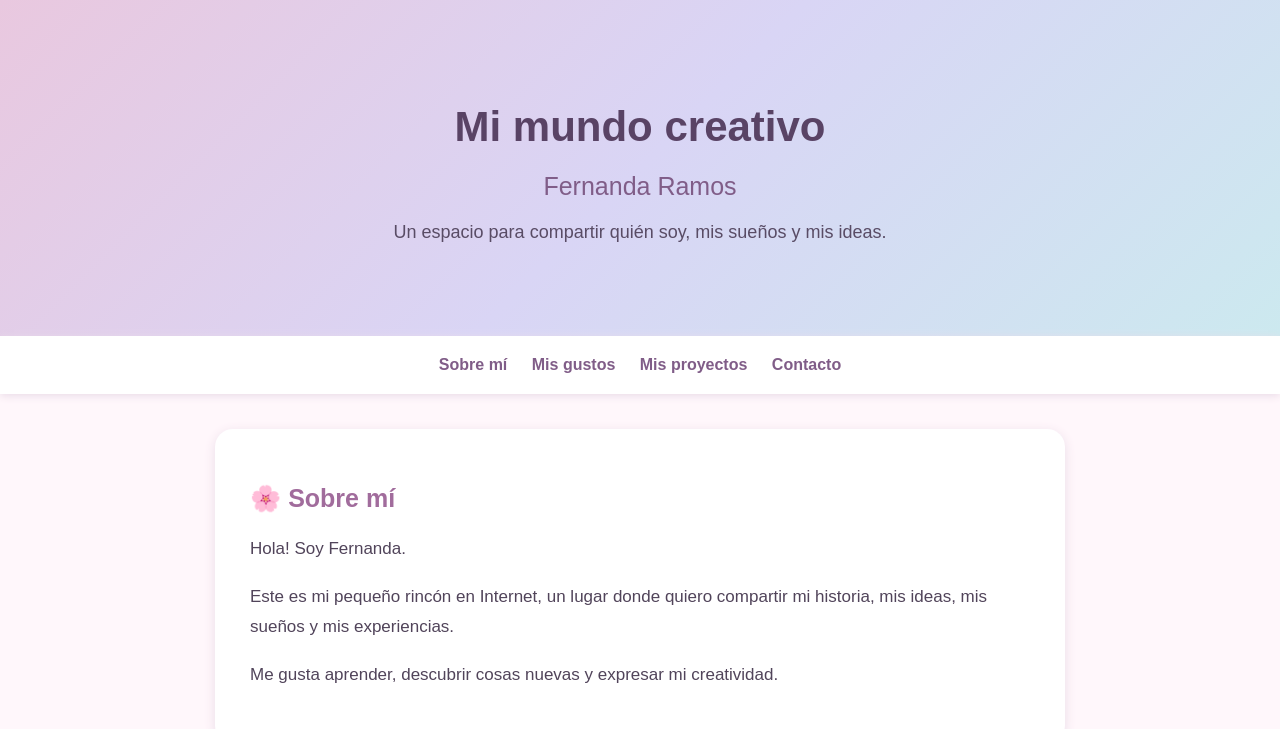
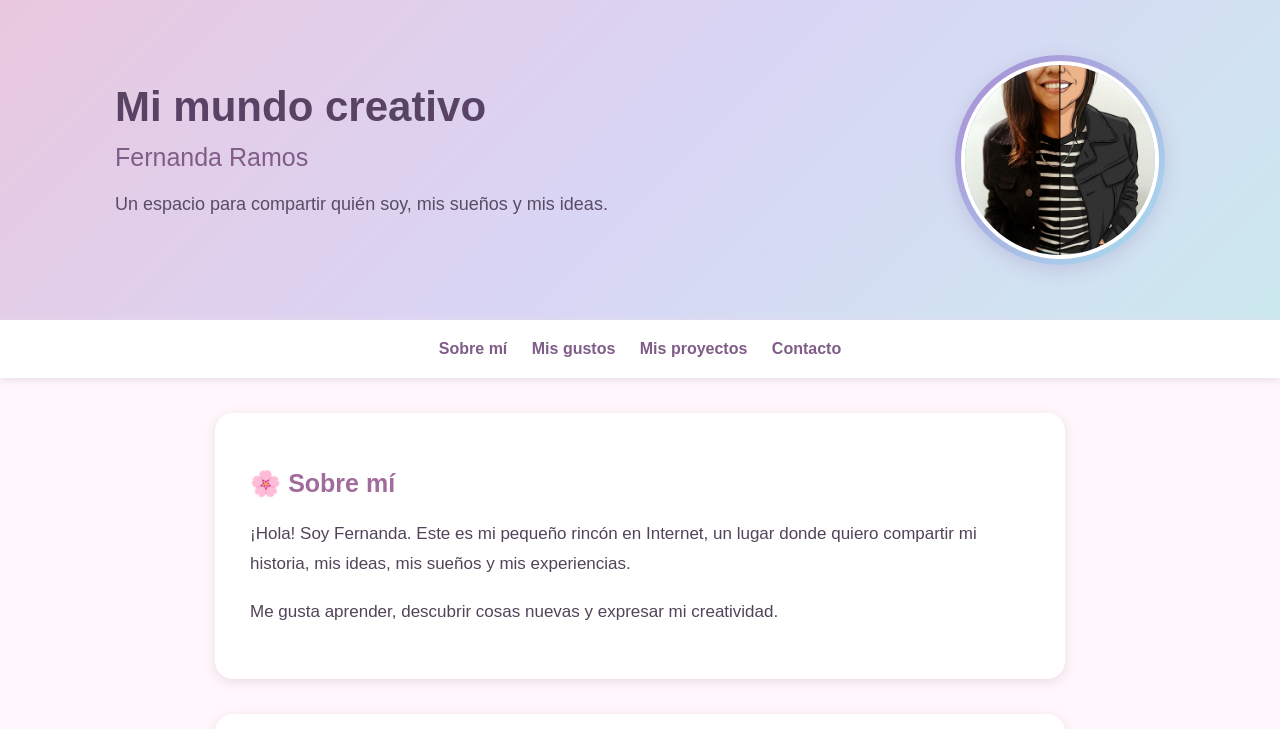
Before and after one commit to fernandaramosM/fernandaramosM.github.io, a plain HTML site: page index.html in a window 1280 px wide. Shown: the top 729 px of the page. Drawn offline with Linux system fonts and the light colour scheme.

Commit message:
Update index.html

```diff
--- a/index.html
+++ b/index.html
@@ -1,3 +1,4 @@
+
 <!DOCTYPE html>
 <html lang="es">
 <head>
@@ -25,25 +26,64 @@
                 #d9d5f5,
                 #cce9ef
             );
-            text-align: center;
-            padding: 75px 20px;
+            padding: 55px 7%;
+        }
+
+        .inicio {
+            max-width: 1050px;
+            margin: auto;
+            display: flex;
+            align-items: center;
+            justify-content: space-between;
+            gap: 35px;
+        }
+
+        .texto-inicio {
+            flex: 1;
+            text-align: left;
         }
 
         header h1 {
             font-size: 42px;
             color: #594365;
-            margin-bottom: 12px;
+            margin: 0 0 12px;
         }
 
         header h2 {
             color: #805d88;
             font-size: 25px;
             font-weight: normal;
+            margin: 0 0 15px;
         }
 
         header p {
             font-size: 18px;
             color: #594c65;
+            line-height: 1.6;
+        }
+
+        .marco-foto {
+            width: 210px;
+            height: 210px;
+            flex-shrink: 0;
+            border-radius: 50%;
+            padding: 6px;
+            background: linear-gradient(
+                135deg,
+                #a98bd5,
+                #a9dff0
+            );
+            box-shadow: 0 5px 18px #a99acb66;
+        }
+
+        .foto-perfil {
+            width: 100%;
+            height: 100%;
+            border-radius: 50%;
+            object-fit: cover;
+            object-position: center;
+            border: 4px solid white;
+            display: block;
         }
 
         nav {
@@ -91,8 +131,23 @@
         }
 
         @media (max-width: 600px) {
+            .inicio {
+                flex-direction: column-reverse;
+                text-align: center;
+                gap: 20px;
+            }
+
+            .texto-inicio {
+                text-align: center;
+            }
+
             header h1 {
                 font-size: 30px;
+            }
+
+            .marco-foto {
+                width: 170px;
+                height: 170px;
             }
 
             nav a {
@@ -111,6 +166,9 @@
 <body>
 
 <header>
+    <div class="inicio">
+
+        <div class="texto-inicio">
             <h1>Mi mundo creativo</h1>
 
             <h2>Fernanda Ramos</h2>
@@ -119,6 +177,17 @@
                 Un espacio para compartir quién soy,
                 mis sueños y mis ideas.
             </p>
+        </div>
+
+        <div class="marco-foto">
+            <img
+                src="mi-foto.jpeg"
+                alt="Foto de Fernanda"
+                class="foto-perfil"
+            >
+        </div>
+
+    </div>
 </header>
 
 <nav>
@@ -133,7 +202,7 @@
     <h2>🌸 Sobre mí</h2>
 
     <p>
-        Hola! Soy Fernanda. <p>
+        ¡Hola! Soy Fernanda.
         Este es mi pequeño rincón en Internet,
         un lugar donde quiero compartir mi historia,
         mis ideas, mis sueños y mis experiencias.
@@ -181,9 +250,7 @@
 </section>
 
 <footer>
-
     <p>Creado con cariño ♡ | Fernanda Ramos</p>
-
 </footer>
 
 </body>
```
Lines whose indentation alone changed are shown as unchanged.
